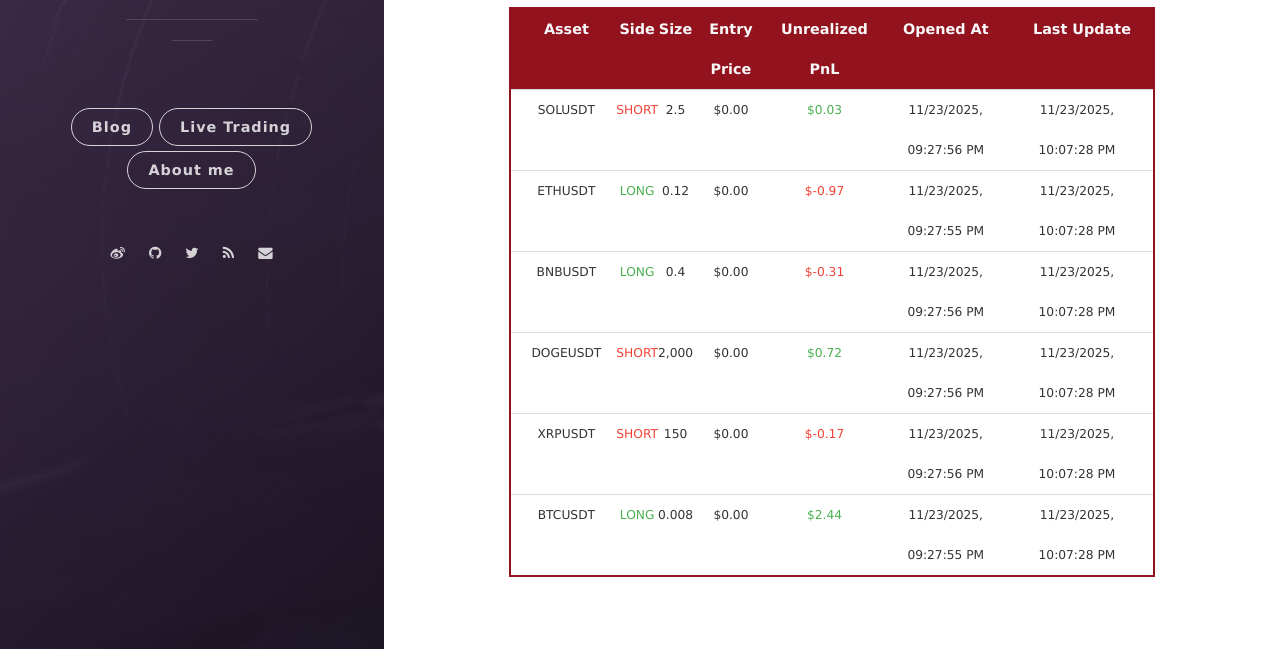
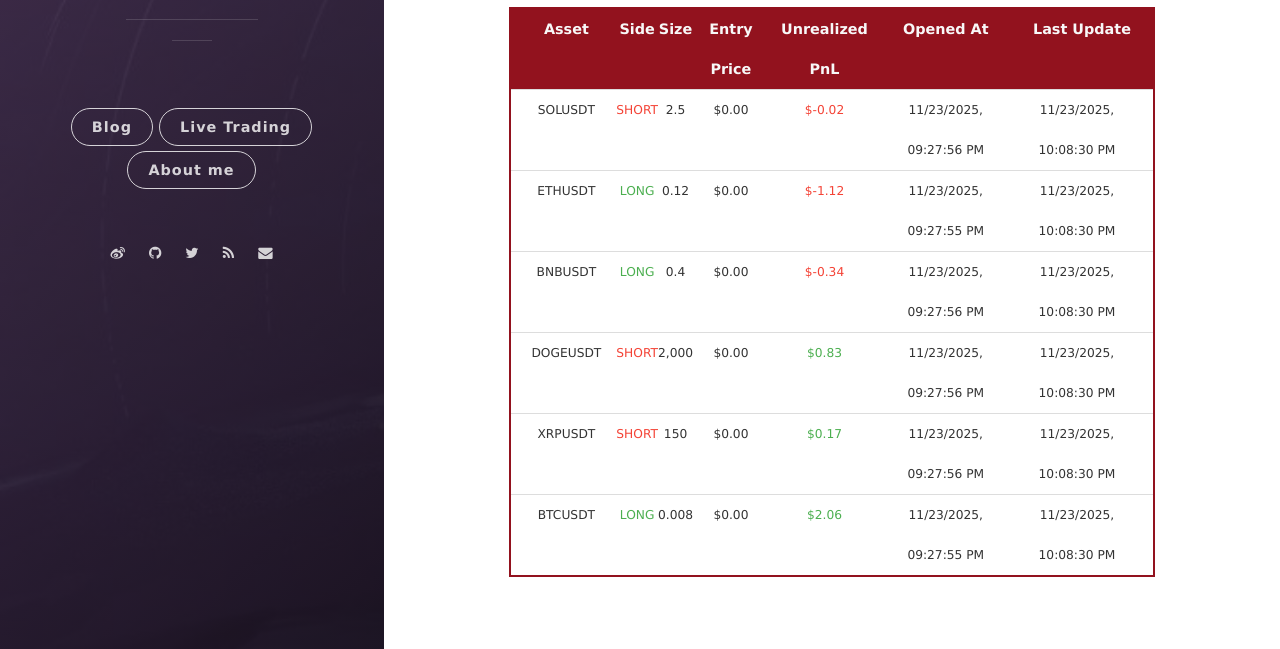
Before and after one commit to leeyegy/leeyegy.github.io, a Jekyll site: the page built from live-trading.html, in a window 1280 px wide and 1269 px high. Shown: the part 592-1241 px from the top of the window. Built offline with Jekyll 4.4.1, drawn with Linux system fonts in a browser that asks for light colours; nearby versions of some CDN libraries.

Commit message:
AccountMonitor: refresh positions 2025-11-24T06:08:30+08:00

```diff
--- a/assets/data/binance/positions.json
+++ b/assets/data/binance/positions.json
@@ -4,53 +4,53 @@
     "side": "SHORT",
     "size": 2.5,
     "entryPrice": 0.0,
-    "unrealizedPnl": 0.025,
+    "unrealizedPnl": -0.02223805,
     "openedAt": "2025-11-24T05:27:56+08:00",
-    "reportedAt": "2025-11-24T06:07:28+08:00"
+    "reportedAt": "2025-11-24T06:08:30+08:00"
   },
   {
     "symbol": "ETHUSDT",
     "side": "LONG",
     "size": 0.12,
     "entryPrice": 0.0,
-    "unrealizedPnl": -0.966,
+    "unrealizedPnl": -1.12084093,
     "openedAt": "2025-11-24T05:27:55+08:00",
-    "reportedAt": "2025-11-24T06:07:28+08:00"
+    "reportedAt": "2025-11-24T06:08:30+08:00"
   },
   {
     "symbol": "BNBUSDT",
     "side": "LONG",
     "size": 0.4,
     "entryPrice": 0.0,
-    "unrealizedPnl": -0.31325462,
+    "unrealizedPnl": -0.344,
     "openedAt": "2025-11-24T05:27:56+08:00",
-    "reportedAt": "2025-11-24T06:07:28+08:00"
+    "reportedAt": "2025-11-24T06:08:30+08:00"
   },
   {
     "symbol": "DOGEUSDT",
     "side": "SHORT",
     "size": 2000.0,
     "entryPrice": 0.0,
-    "unrealizedPnl": 0.72,
+    "unrealizedPnl": 0.83054,
     "openedAt": "2025-11-24T05:27:56+08:00",
-    "reportedAt": "2025-11-24T06:07:28+08:00"
+    "reportedAt": "2025-11-24T06:08:30+08:00"
   },
   {
     "symbol": "XRPUSDT",
     "side": "SHORT",
     "size": 150.0,
     "entryPrice": 0.0,
-    "unrealizedPnl": -0.165,
+    "unrealizedPnl": 0.165,
     "openedAt": "2025-11-24T05:27:56+08:00",
-    "reportedAt": "2025-11-24T06:07:28+08:00"
+    "reportedAt": "2025-11-24T06:08:30+08:00"
   },
   {
     "symbol": "BTCUSDT",
     "side": "LONG",
     "size": 0.008,
     "entryPrice": 0.0,
-    "unrealizedPnl": 2.4398,
+    "unrealizedPnl": 2.06320678,
     "openedAt": "2025-11-24T05:27:55+08:00",
-    "reportedAt": "2025-11-24T06:07:28+08:00"
+    "reportedAt": "2025-11-24T06:08:30+08:00"
   }
 ]
```
